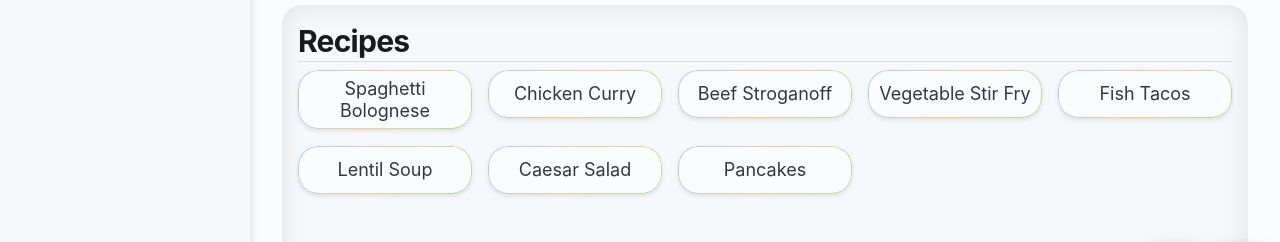
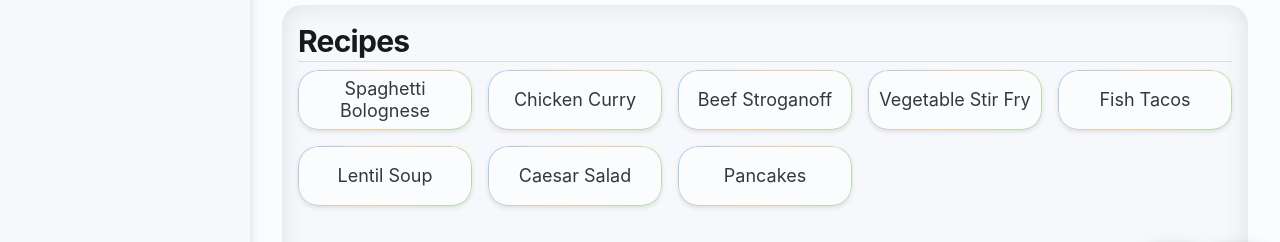
Before and after one commit to jangers1/meal-planning, a React (Vite) app: page /meal-plan in a window 1280 px wide. Shown: the part 486-728 px from the top of the page. Built offline with nearby package versions, Linux system fonts and the light colour scheme; a web font is replaced by a local one.

Commit message:
Recipe cards now fill their grid container

```diff
--- a/src/features/meal-plan/components/week_plan/DraggableRecipeCard.tsx
+++ b/src/features/meal-plan/components/week_plan/DraggableRecipeCard.tsx
@@ -19,6 +19,9 @@ export default function DraggableRecipeCard({recipe, usageCount = 0}: DraggableR
             color="primary"
             size="lg"
             sx={{
+                width: '100%',
+                height: '100%',
+                display: 'flex',
                 '& .MuiBadge-badge': {
                     minWidth: '24px',
                     height: '24px',
--- a/src/features/meal-plan/components/week_plan/RecipeCard.tsx
+++ b/src/features/meal-plan/components/week_plan/RecipeCard.tsx
@@ -13,10 +13,11 @@ export default function RecipeCardPlan({title}: RecipeCardPlanProps) {
                 ...gradientGlowBorderStyle,
                 p: 1,
                 borderRadius: 'var(--border-radius)',
-                height: 'fit-content',
+                height: '100%',
                 minHeight: '48px',
                 display: 'flex',
                 alignItems: 'center',
+                justifyContent: 'center',
                 wordWrap: 'break-word',
                 wordBreak: 'break-word',
                 overflowWrap: 'break-word',
--- a/src/shared/components/ui/DeleteModeProvider.tsx
+++ b/src/shared/components/ui/DeleteModeProvider.tsx
@@ -61,6 +61,7 @@ export function DeletableItem({
                     display: 'flex',
                     position: 'relative',
                     width: '100%',
+                    height: '100%',
                     animation: isDeleteMode ? 'wobble 0.15s ease-in-out infinite alternate' : 'none',
                     '@keyframes wobble': {
                         '0%': {
--- a/src/shared/dnd/styles.css
+++ b/src/shared/dnd/styles.css
@@ -13,8 +13,9 @@
    DRAGGABLE BASE WRAPPER
    =========================== */
 .dnd-draggable-wrapper {
-    display: block; /* Fill grid/flex cell width */
+    display: flex; /* Changed from block to flex */
     width: 100%;
+    height: 100%; /* Fill grid cell height */
 }
 
 .dnd-draggable-wrapper.dragging {
@@ -31,6 +32,7 @@
     transition: box-shadow 120ms ease-out; /* snappier shadow */
     /* Ensure child fills wrapper */
     width: 100%;
+    height: 100%; /* Fill wrapper height */
     max-width: none;
     /* Hint the compositor for smoother animations */
     will-change: transform, box-shadow;
```
